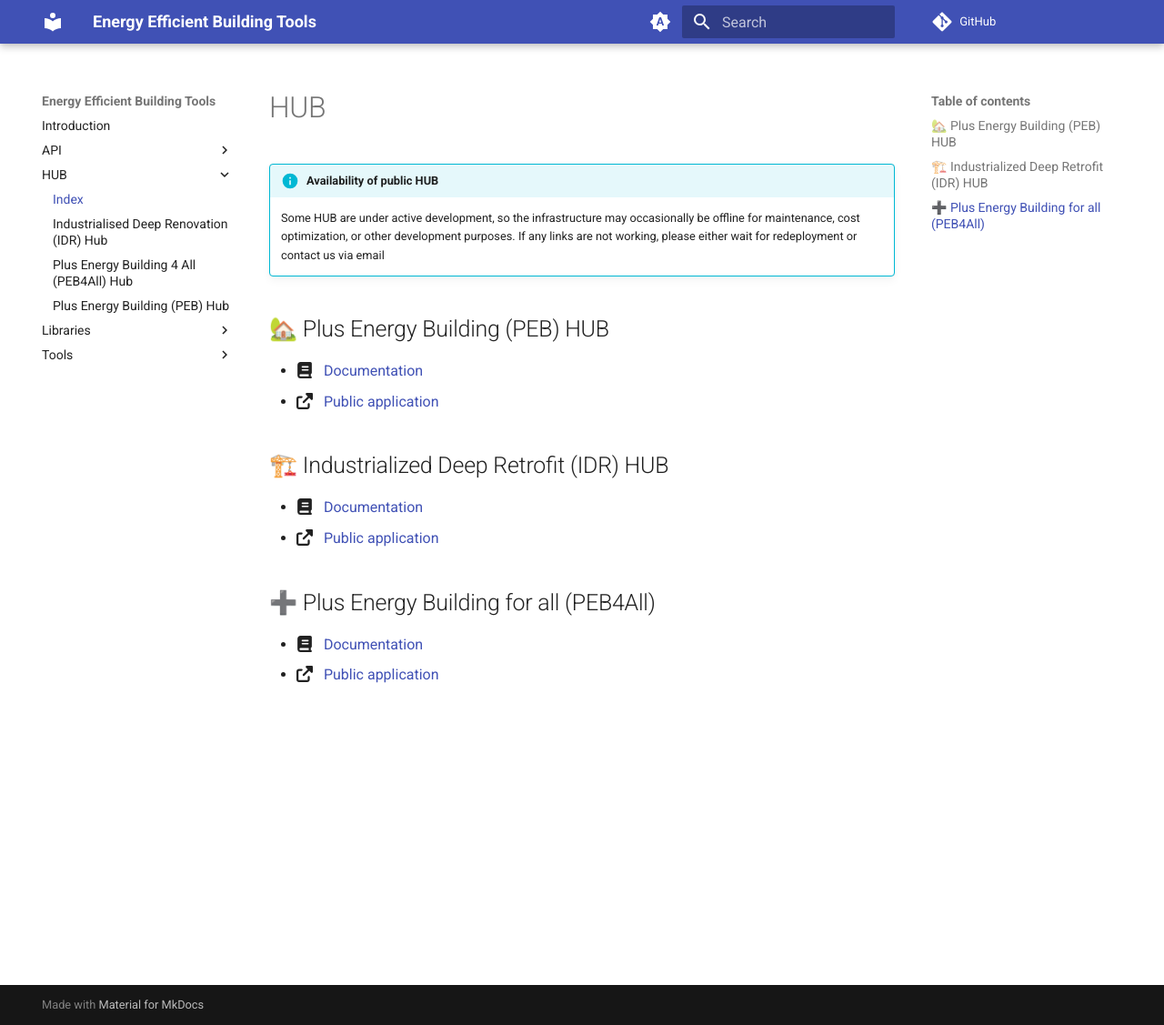
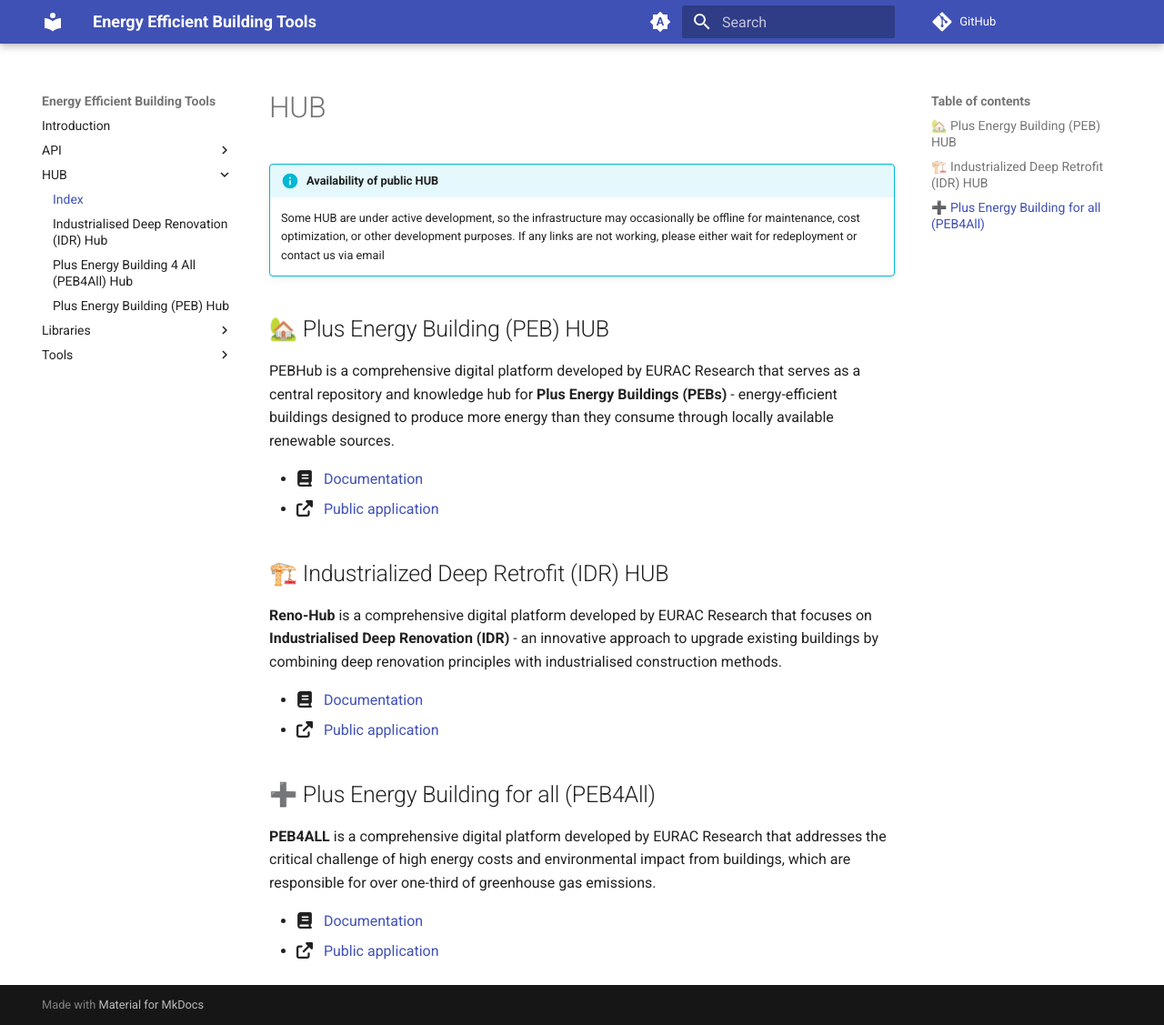
Before and after one commit to EURAC-EEBgroup/tools.eeb.eurac.edu, an MkDocs documentation site: the page built from docs/HUB/index.md, in a window 1280 px wide and 1127 px high. Shown: the whole window at 91% size. Built offline with MkDocs 1.6.1 and Material for MkDocs 9.7.7, drawn with Linux system fonts in a browser that asks for light colours; comment, search, counter and statistics services are not loaded.

Commit message:
update index

```diff
--- a/docs/HUB/index.md
+++ b/docs/HUB/index.md
@@ -10,18 +10,21 @@ title: Index
 
 ## 🏡 Plus Energy Building (PEB) HUB
 
+PEBHub is a comprehensive digital platform developed by EURAC Research that serves as a central repository and knowledge hub for **Plus Energy Buildings (PEBs)** - energy-efficient buildings designed to produce more energy than they consume through locally available renewable sources.
 
 - :fontawesome-solid-book: &nbsp; [Documentation](pebhub.md)
 - :fontawesome-solid-up-right-from-square: &nbsp; [Public application](https://energyefficientbuilding.eurac.edu/en/pebhub/)
 
 ## 🏗️ Industrialized Deep Retrofit (IDR) HUB
 
+**Reno-Hub** is a comprehensive digital platform developed by EURAC Research that focuses on **Industrialised Deep Renovation (IDR)** - an innovative approach to upgrade existing buildings by combining deep renovation principles with industrialised construction methods.
 
 - :fontawesome-solid-book: &nbsp; [Documentation](idrhub.md)
 - :fontawesome-solid-up-right-from-square: &nbsp; [Public application](https://energyefficientbuilding.eurac.edu/en/reno-hub/)
 
 ## ➕ Plus Energy Building for all (PEB4All)
 
+**PEB4ALL** is a comprehensive digital platform developed by EURAC Research that addresses the critical challenge of high energy costs and environmental impact from buildings, which are responsible for over one-third of greenhouse gas emissions.
 
 - :fontawesome-solid-book: &nbsp; [Documentation](peb4all.md)
 - :fontawesome-solid-up-right-from-square: &nbsp; [Public application](https://peb4all.eurac.edu/?lang=en)
```
